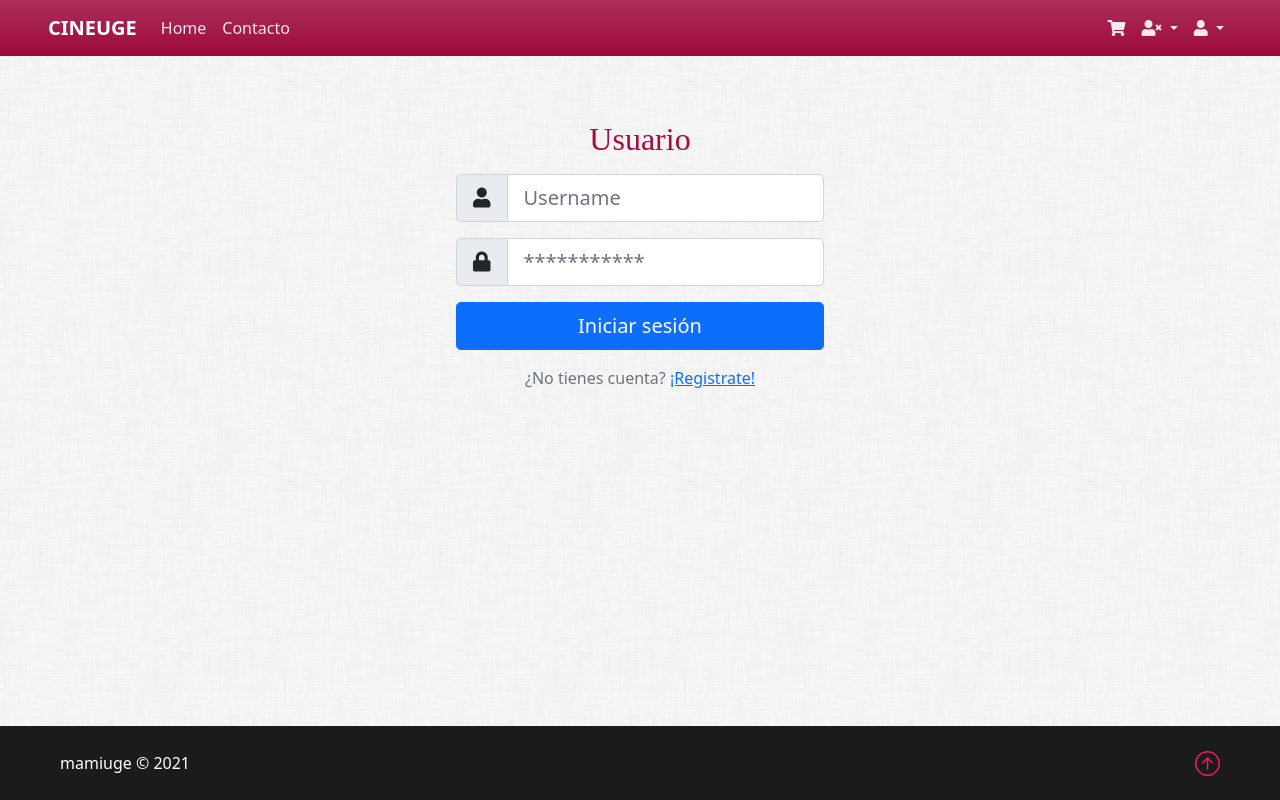
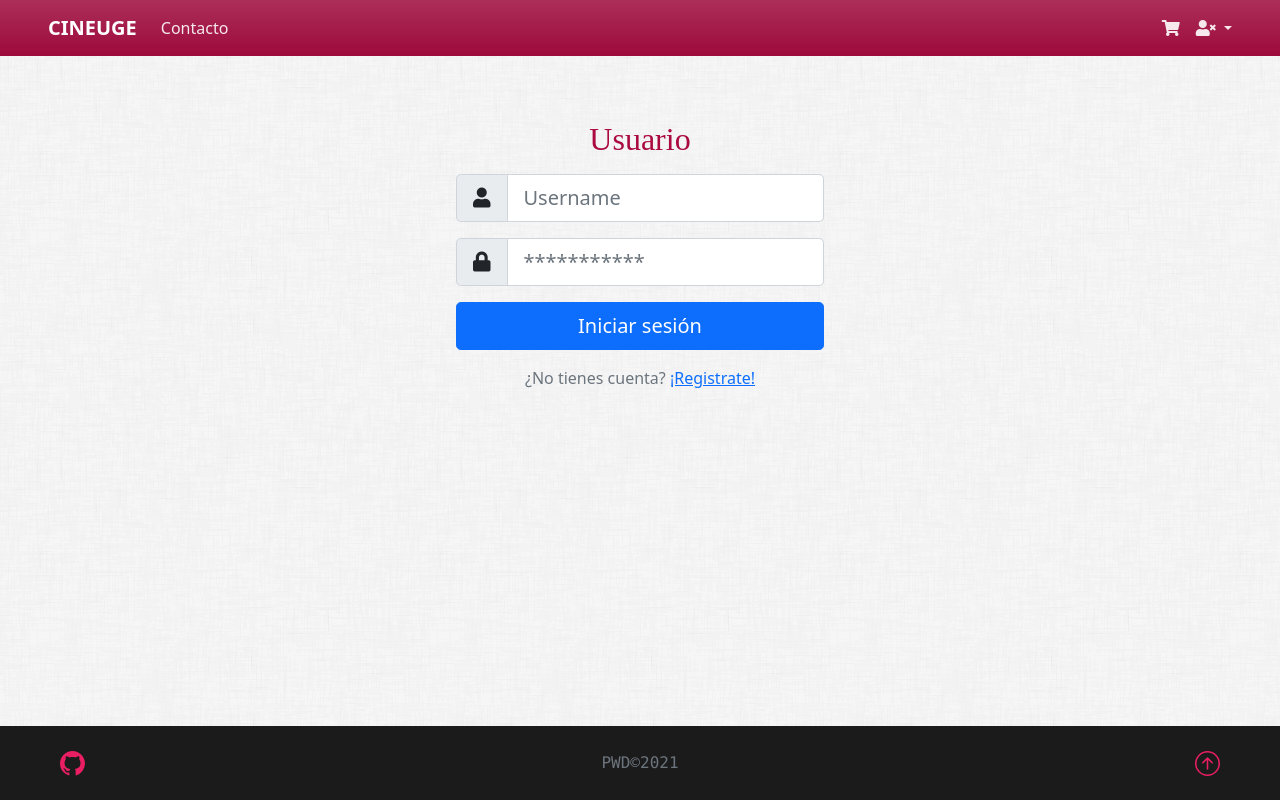
Before and after one commit to Eugenia-2793/carrito, a PHP site: page /vista/pages/login/login.php in a window 1280 px wide. Run offline with PHP 8.4, Linux system fonts and the light colour scheme; some web fonts are replaced.

Commit message:
Menú de Roles. Diferentes visualizaciones si la sesión está activa o cerrada.

```diff
--- a/Control/AbmUsuarioRol.php
+++ b/Control/AbmUsuarioRol.php
@@ -121,8 +121,8 @@ class AbmUsuariorol
             $roles = [];
             //Agrego todos los roles que tenga el usuario en el array $roles
             foreach ($listaUsRol as $usuariorol) {
-                if ($usuariorol->getOBJusuario()->getIdusuario() == $elObjtUsuario->getIdusuario()) {
-                    $roldescrip = $usuariorol->getOBJrol()->getroldescripcion();
+                if ($usuariorol->getobjusuario()->getidusuario() == $elObjtUsuario->getidusuario()) {
+                    $roldescrip = $usuariorol->getobjrol()->getroldescripcion();
                     array_push($roles, $roldescrip);
                 }
             }
--- a/Control/Session.php
+++ b/Control/Session.php
@@ -5,7 +5,9 @@ class Session
     /** CONSTRUCTOR **/
     public function __construct()
     {
-        session_start();
+        if (!isset($_SESSION)) {
+            session_start();
+        }
     }
 
 
--- a/configuracion.php
+++ b/configuracion.php
@@ -4,6 +4,6 @@ $PROYECTO = "carrito";
 
 $GLOBALS['ROOT'] = $_SERVER['DOCUMENT_ROOT'] . "/carrito/";
 
-$INICIO = "Location:http://" . $_SERVER['HTTP_HOST'] . "$PROYECTO" . "/vista/home/index.php";
+$INICIO = "Location:http://" . $_SERVER['HTTP_HOST'] . "$PROYECTO" . "/vista/home/home/index.php";
 
 include_once("util/funciones.php");
--- a/vista/css/estilos.css
+++ b/vista/css/estilos.css
@@ -28,6 +28,38 @@ h6 {
   background-color: #9d0a3c;
 }
 
+/* Le saco los bordes al Toggler */
+
+/** Fondo claro **/
+.navbar-light .navbar-toggler,
+.navbar-light .navbar-toggler:focus,
+.navbar-light .navbar-toggler:active {
+  outline: none;
+  box-shadow: none;
+  padding: 0;
+  border: 0;
+}
+
+/** Fondo oscuro **/
+.navbar-dark .navbar-toggler,
+.navbar-dark .navbar-toggler:focus,
+.navbar-dark .navbar-toggler:active {
+  outline: none;
+  box-shadow: none;
+  padding: 0;
+  border: 0;
+}
+
+/** Ajuste de color del nav-link **/
+.navbar-dark .navbar-nav .nav-link {
+  color: rgba(255, 255, 255, 0.9);
+}
+
+/** Le quito padding derecho a los iconos de usuario **/
+.navbar-dark .navbar-nav .nav-item.dropdown .nav-link.dropdown-toggle {
+  padding-right: 0;
+}
+
 /* Footer */
 footer {
   color: #fff;
@@ -56,32 +88,6 @@ footer a:hover {
 .formulario {
   background-color: #f0f2f5;
   border: 2px solid #dae0e5;
-}
-
-/* Le saco los bordes al toggler */
-
-/** Fondo claro **/
-.navbar-light .navbar-toggler,
-.navbar-light .navbar-toggler:focus,
-.navbar-light .navbar-toggler:active {
-  outline: none;
-  box-shadow: none;
-  padding: 0;
-  border: 0;
-}
-
-/** Fondo oscuro **/
-.navbar-dark .navbar-toggler,
-.navbar-dark .navbar-toggler:focus,
-.navbar-dark .navbar-toggler:active {
-  outline: none;
-  box-shadow: none;
-  padding: 0;
-  border: 0;
-}
-
-.navbar-dark .navbar-nav .nav-link {
-  color: rgba(255, 255, 255, 0.9);
 }
 
 /* Formularios de Contacto y Registro */
@@ -157,6 +163,7 @@ footer a:hover {
 #agregarPelis a {
   border: 3px solid #b6b9bd !important;
   color: #b6b9bd;
+  transition: all 0.5s ease-in-out;
 }
 
 #agregarPelis a:hover {
--- a/vista/estructura/cabecera.php
+++ b/vista/estructura/cabecera.php
@@ -1,3 +1,33 @@
+<?php
+include_once '../../../configuracion.php';
+include_once '../../../control/Session.php';
+include_once '../../../control/AbmUsuario.php';
+include_once '../../../control/AbmUsuarioRol.php';
+include_once '../../../modelo/Usuario.php';
+include_once '../../../modelo/UsuarioRol.php';
+include_once '../../../modelo/conector/BaseDatos.php';
+include_once '../../../modelo/Rol.php';
+
+$sesion = new Session();
+
+if ($sesion->activa()) {
+    list($sesionValidar, $error) = $sesion->validar();
+    if ($sesionValidar) {
+        $Titulo = "Carrito";
+        // Obtengo el usuario
+        $user = $sesion->getUsuario();
+        // Obtengo nombre y mail del usuario
+        $name = $user->getusnombre();
+        $mail = $user->getusmail();
+        // Obtengo los roles del usuario
+        $abmusuariorol = new AbmUsuarioRol;
+        $descrp = $abmusuariorol->buscarRolesUsuario($user);
+    } else {
+        header('Location: ../../pages/login/cerrarSesion.php');
+    }
+}
+?>
+
 <!DOCTYPE html>
 <html lang="es">
 
@@ -21,62 +51,91 @@
         <!-- Container wrapper -->
         <div class="container-fluid px-lg-5 px-3">
             <!-- Navbar brand -->
-            <span class="navbar-brand fw-bold text-uppercase mb-0">CineUge</span>
+            <a class="navbar-brand fw-bold text-uppercase mb-0" href="../../home/home/index.php">CineUge</a>
             <!-- Toggle button -->
             <button class="navbar-toggler" type="button" data-bs-toggle="collapse" data-bs-target="#navbarSupportedContent" aria-controls="navbarSupportedContent" aria-expanded="false" aria-label="Toggle navigation">
                 <span class="navbar-toggler-icon"></span>
             </button>
             <!-- Collapsible wrapper -->
             <div class="collapse navbar-collapse" id="navbarSupportedContent">
-                <ul class="navbar-nav me-auto mb-2 mb-lg-0">
-                    <li class="nav-item">
-                        <a class="nav-link" aria-current="page" href="../../home/home/index.php">
-                            <i class="fas fa-home d-lg-none d-xl-none"></i>
-                            <span>Home</span>
-                        </a>
-                    </li>
+                <ul class="navbar-nav align-items-lg-center me-auto mb-2 mb-lg-0">
                     <li class="nav-item">
                         <a class="nav-link" aria-current="page" href="../../home/home/contacto.php">
                             <i class="fas fa-info-circle d-lg-none d-xl-none"></i>
                             <span>Contacto</span>
                         </a>
                     </li>
+                    <?php
+                    /* Mostramos los roles según corresponda */
+                    if ($sesion->activa()) {
+                        echo "<!-- Icon Roles -->
+                        <li class='nav-item dropdown'>
+                            <a class='nav-link dropdown-toggle' href='#' id='navbarDropdown-Visitante' role='button' data-bs-toggle='dropdown' aria-expanded='false'>
+                                <i class='fas fa-eye'></i> <span class='d-lg-none'>Rol</span>
+                            </a>
+
+                            <div class='dropdown-menu dropdown-menu-end' aria-labelledby='navbarDropdown-Visitante'>";
+                        for ($i = 0; $i < count($descrp); $i++) {
+                            switch ($descrp[$i]) {
+                                case "Administrador":
+                                    echo "<a class='dropdown-item' href='#'><i class='fas fa-crown'></i> Administrador</a>";
+                                    break;
+                                case "Deposito":
+                                    echo "<a class='dropdown-item' href='#'><i class='fas fa-archive'></i> Deposito</a>";
+                                    break;
+                                case "Cliente":
+                                    echo "<a class='dropdown-item' href='#'><i class='fas fa-user-tie'></i> Cliente</a>";
+                                    break;
+                            }
+                        }
+                        echo "</div>
+                        </li>";
+                    }
+                    ?>
                 </ul>
-                <ul class="navbar-nav d-flex">
+                <ul class="navbar-nav align-items-lg-center d-flex">
+
                     <!-- Icon carrito -->
-                    <li class="nav-item">
-                        <a class="nav-link" href="../../pages/cliente/carrito.php" role="button" aria-haspopup="true" aria-expanded="false">
-                            <i class="fas fa-shopping-cart"></i> <span class="d-lg-none">Carrito</span>
+                    <li class='nav-item'>
+                        <a class='nav-link' href='../../pages/cliente/carrito.php' role='button' aria-haspopup='true' aria-expanded='false'>
+                            <i class='fas fa-shopping-cart'></i> <span class='d-lg-none'>Carrito</span>
                         </a>
                     </li>
-                    <!-- Icon visitante -->
-                    <li class="nav-item dropdown">
-                        <a class="nav-link dropdown-toggle" href="#" id="navbarDropdown-Visitante" role="button" data-bs-toggle="dropdown" aria-expanded="false">
-                            <i class="fas fa-user-times"></i> <span class="d-lg-none">Usuario</span>
+
+                    <?php
+                    /* Mostramos el icono de usuario de acuerdo a si la sesion esta activa o no */
+                    if (!$sesion->activa()) {
+                        echo "<!-- Icon visitante -->
+                        <li class='nav-item dropdown'>
+                        <a class='nav-link dropdown-toggle' href='#' id='navbarDropdown-Visitante' role='button' data-bs-toggle='dropdown' aria-expanded='false'>
+                            <i class='fas fa-user-times'></i> <span class='d-lg-none'>Usuario</span>
                         </a>
 
-                        <div class="dropdown-menu dropdown-menu-end" aria-labelledby="navbarDropdown-Visitante">
-                            <a class="dropdown-item" href="../../pages/login/login.php"><span class="fas fa-sign-in-alt fa-fw" aria-hidden="true" title="Log in"></span> Login</a>
-                            <a class="dropdown-item" href="../../pages/login/registrar.php"><span class="fas fa-pencil-alt fa-fw" aria-hidden="true" title="Sign up"></span> Registrarse</a>
+                        <div class='dropdown-menu dropdown-menu-end' aria-labelledby='navbarDropdown-Visitante'>
+                            <a class='dropdown-item' href='../../pages/login/login.php'><i class='fas fa-sign-in-alt'></i> Login</a>
+                            <a class='dropdown-item' href='../../pages/login/registrar.php'><i class='fas fa-pencil-alt'></i> Registrarse</a>
                         </div>
-                    </li>
-                    <!-- Icon usuario -->
-                    <li class="nav-item dropdown">
-                        <a class="nav-link dropdown-toggle" href="#" id="navbarDropdown-Usuario" role="button" data-bs-toggle="dropdown" aria-expanded="false">
-                            <i class="fas fa-user"></i> <span class="d-lg-none">Usuario</span>
-                        </a>
+                        </li>";
+                    } else {
+                        echo "<!-- Icon usuario -->
+                        <li class='nav-item dropdown'>
+                            <a class='nav-link dropdown-toggle' href='#' id='navbarDropdown-Usuario' role='button' data-bs-toggle='dropdown' aria-expanded='false'>
+                                <i class='fas fa-user'></i> <span class='d-lg-none'>Usuario</span>
+                            </a>
 
-                        <div class="dropdown-menu dropdown-menu-end" aria-labelledby="navbarDropdown-Usuario">
-                            <a class="dropdown-item" href="../../pages/perfil/perfil.php">
-                                <span class="fas fa-user fa-fw" aria-hidden="true" title="Perfil"></span> Perfil
-                            </a>
-                            <a class="dropdown-item" href="../../pages/perfil/configuraciones.php"><span class="fas fa-cog fa-fw " aria-hidden="true" title="Configuración"></span> Configuración</a>
+                            <div class='dropdown-menu dropdown-menu-end' aria-labelledby='navbarDropdown-Usuario'>
+                                <a class='dropdown-item' href='../../pages/perfil/perfil.php'>
+                                    <i class='fas fa-user'></i> Perfil
+                                </a>
+                                <a class='dropdown-item' href='../../pages/perfil/configuraciones.php'><i class='fas fa-cog'></i> Configuración</a>
 
-                            <div class="dropdown-divider"></div>
+                                <div class='dropdown-divider'></div>
 
-                            <a class="dropdown-item logout" href="../../pages/login/cerrarSesion.php"><span class="fas fa-sign-out-alt fa-fw" aria-hidden="true" title="Cerrar sesión"></span> Cerrar sesión</a>
-                        </div>
-                    </li>
+                                <a class='dropdown-item logout' href='../../pages/login/cerrarSesion.php'><i class='fas fa-sign-out-alt'></i> Cerrar sesión</a>
+                            </div>
+                        </li>";
+                    }
+                    ?>
                 </ul>
             </div>
         </div>
@@ -87,6 +146,3 @@
     <div class="container-fluid">
         <div class="row">
             <main role="main" class="mx-auto my-5 px-md-5">
-                <?php
-                include_once '../../../configuracion.php';
-                ?>
--- a/vista/estructura/pie.php
+++ b/vista/estructura/pie.php
@@ -2,14 +2,21 @@
 </div>
 </div>
 
-<footer class="pt-4 pb-2 text-center mt-auto">
+<footer class="py-4 text-center mt-auto">
     <div class="row align-items-center mx-md-5 mx-2">
-        <p class="col-8 col-sm-10 text-start">mamiuge © 2021</p>
-        <p class="col text-end">
+        <span class="col text-start"><a class="align-items-center " href="https://github.com/Eugenia-2793/carrito">
+                <svg xmlns="http://www.w3.org/2000/svg" width="25" height="25" fill="currentColor" class="bi bi-github" viewBox="0 0 16 16">
+                    <path d="M8 0C3.58 0 0 3.58 0 8c0 3.54 2.29 6.53 5.47 7.59.4.07.55-.17.55-.38 0-.19-.01-.82-.01-1.49-2.01.37-2.53-.49-2.69-.94-.09-.23-.48-.94-.82-1.13-.28-.15-.68-.52-.01-.53.63-.01 1.08.58 1.23.82.72 1.21 1.87.87 2.33.66.07-.52.28-.87.51-1.07-1.78-.2-3.64-.89-3.64-3.95 0-.87.31-1.59.82-2.15-.08-.2-.36-1.02.08-2.12 0 0 .67-.21 2.2.82.64-.18 1.32-.27 2-.27.68 0 1.36.09 2 .27 1.53-1.04 2.2-.82 2.2-.82.44 1.1.16 1.92.08 2.12.51.56.82 1.27.82 2.15 0 3.07-1.87 3.75-3.65 3.95.29.25.54.73.54 1.48 0 1.07-.01 1.93-.01 2.2 0 .21.15.46.55.38A8.012 8.012 0 0 0 16 8c0-4.42-3.58-8-8-8z" />
+                </svg>
+            </a>
+        </span>
+        <span class="col text-center text-muted font-monospace">PWD©2021</span>
+        <span class="col text-end">
             <a href="#"><svg xmlns="http://www.w3.org/2000/svg" width="25" height="25" fill="currentColor" class="bi bi-arrow-up-circle" viewBox="0 0 16 16">
                     <path fill-rule="evenodd" d="M1 8a7 7 0 1 0 14 0A7 7 0 0 0 1 8zm15 0A8 8 0 1 1 0 8a8 8 0 0 1 16 0zm-7.5 3.5a.5.5 0 0 1-1 0V5.707L5.354 7.854a.5.5 0 1 1-.708-.708l3-3a.5.5 0 0 1 .708 0l3 3a.5.5 0 0 1-.708.708L8.5 5.707V11.5z"></path>
-                </svg></a>
-        </p>
+                </svg>
+            </a>
+        </span>
     </div>
 </footer>
 
@@ -17,7 +24,6 @@
 <!-- jQuery, Popper/Bundle, Bootstrap JS -->
 <script src="../../js/bootstrap/5.1.3/bootstrap.bundle.min.js"></script>
 <script src="../../js/bootstrap/5.1.3/bootstrapValidator.min.js"></script>
-<!-- <script src="http://www.myersdaily.org/joseph/javascript/md5.js"></script>-->
 <script type="text/javascript" src="../../js/bootstrap/5.1.3/validator.js"></script>
 <script type="text/javascript" src="../../js/metodos.js"></script>
 
--- a/vista/pages/deposito/accionAgregarProducto.php
+++ b/vista/pages/deposito/accionAgregarProducto.php
@@ -28,7 +28,7 @@ $respuesta = $obj2->verInformacion($_POST);
         ?>
         <!-- Botones -->
         <div class="mb-5">
-            <a class="btn btn-dark" href="ejer3TP3.php" role="button"><i class="fas fa-angle-double-left"></i> Regresar</a>
+            <a class="btn btn-dark" href="agregarProducto.php" role="button"><i class="fas fa-angle-double-left"></i> Regresar</a>
             <a class='btn btn-success' href='../../home/home/index.php' role='button'>Ver Más <i class="fas fa-angle-double-right"></i></a>
         </div>
     </div>
```
Also changed, not shown: vista/home/home/index.php (+11 -3 lines), vista/pages/cliente/carrito.php (+29 -2 lines).
